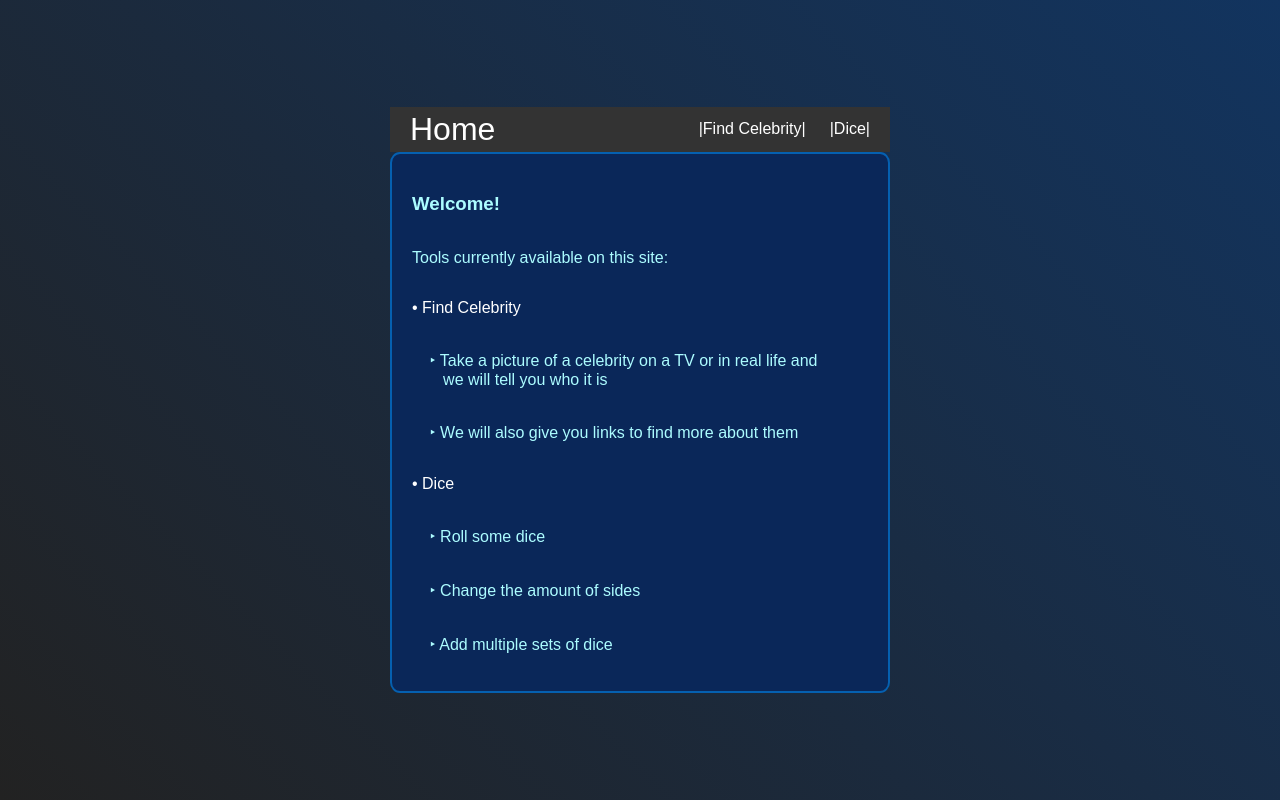
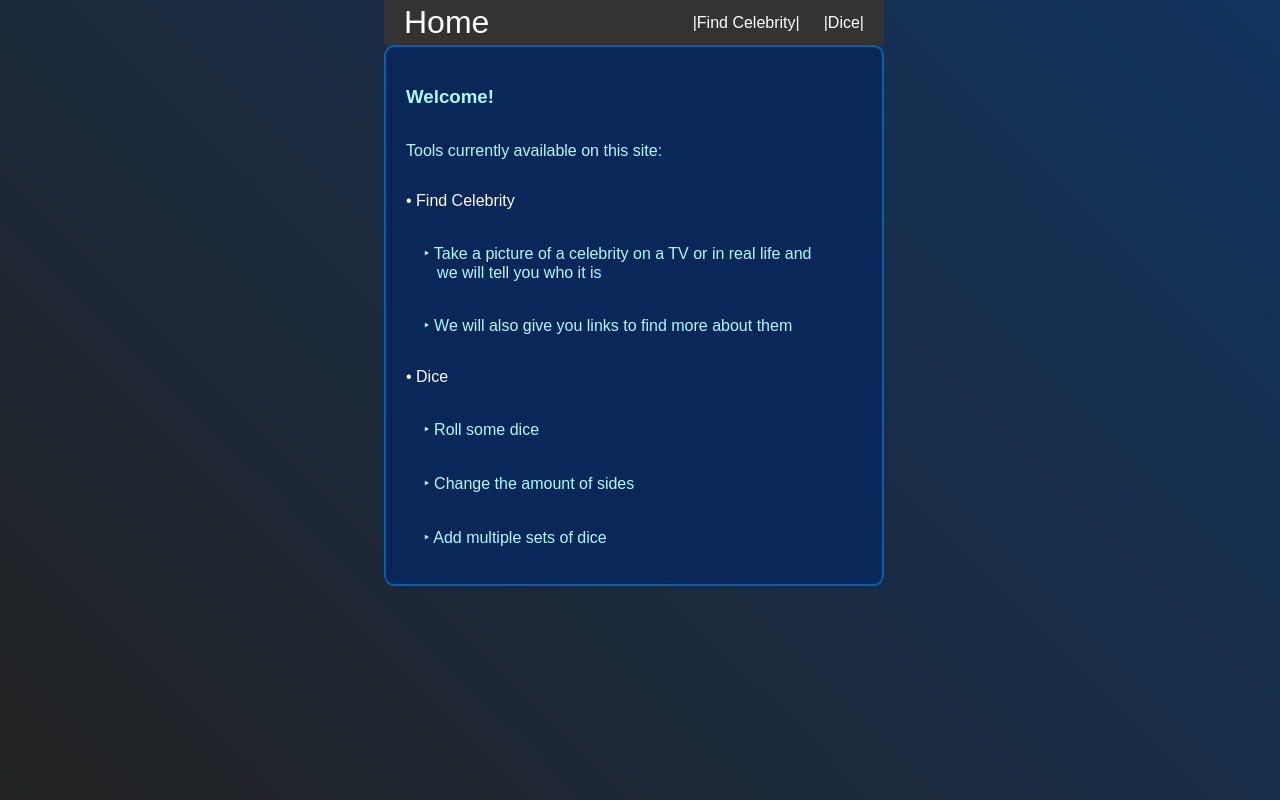
Before and after one commit to Tomcatdude/CCBigProject, a React (Create React App) app: page / in a window 1280 px wide. Built offline with nearby package versions, Linux system fonts and the light colour scheme; what aws-amplify would draw is missing.

Commit message:
aligned to top so doesn't go off screen

```diff
--- a/src/App.css
+++ b/src/App.css
@@ -1,4 +1,7 @@
 .mainBox {
+  position: absolute;
+  top: 0;
+  left: 30%;
   width: 500px;
   min-height: 100px;
   align-items: center;
```
Also changed, not shown: 1 other file (tests, documents, lock files or other folders).
